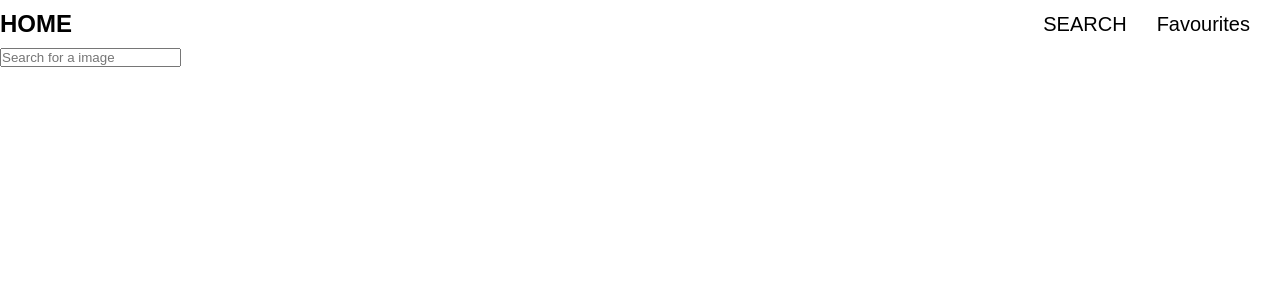
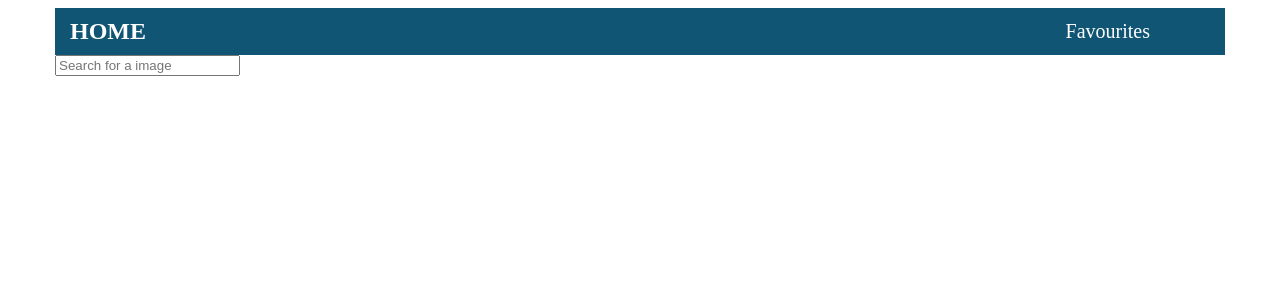
Before and after one commit to daniellevin76/image-gallery-app, a React (Create React App) app: page / in a window 1280 px wide. Shown: the top 300 px of the page. Built offline with nearby package versions, Linux system fonts and the light colour scheme.

Commit message:
css image at media

```diff
--- a/src/App.css
+++ b/src/App.css
@@ -1,18 +1,16 @@
-* {
-  margin: 0;
-  padding: 0;
-  box-sizing: border-box;
-}
+@import url("https://fonts.googleapis.com/css2?family=Source+Sans+Pro:wght@300;400;600;700;900&display=swap");
 
 .body {
   font-family: "sans.serif";
 }
 
+/* Image Styles */
+
 .image-list {
   margin: 4rem auto;
   display: grid;
   grid-gap: 1rem;
-  grid-template-columns: repeat(3, 1fr);
+  grid-template-columns: repeat(4, 1fr);
   list-style: none;
 }
 
@@ -20,70 +18,21 @@
   width: 100%;
   height: 100%;
   object-fit: cover;
-  display: block;
-}
-@import url("https://fonts.googleapis.com/css2?family=Source+Sans+Pro:wght@300;400;600;700;900&display=swap");
-
-body {
-  font-family: "Source Sans Pro", sans-serif;
-  padding: 0;
-  margin: 0;
 }
 
-@media (max-width: 480px) {
-  .image-list {
-    margin: 2rem auto;
-    display: grid;
-    grid-gap: 1rem;
-    grid-template-columns: repeat(1, 1fr);
-  }
-}
-
-@media (max-width: 992px) {
-  .image-list {
-    margin: 2rem auto;
-    display: grid;
-    grid-gap: 1rem;
-    grid-template-columns: repeat(2, 1fr);
-  }
-}
-
-.btn {
-  padding: 10px 15px;
-  background-color: var(--secondary);
-  color: var(--primary);
-  border-radius: 5px;
-  text-transform: uppercase;
-  font-weight: 700;
-  display: inline-block;
-  border: none;
-  font-size: 1rem;
-  transition: all 0.3s ease;
-  line-height: 1.1;
-}
-
-.btn:hover {
-  background-color: #1aa762;
+.image:hover {
   opacity: 1;
   cursor: pointer;
-}
-.image:hover {
-  background-color: #d7e69f;
-  opacity: 1;
-  cursor: pointer;
-}
-.btn:disabled {
-  pointer-events: none;
-  opacity: 0.5;
-}
-
-input:focus {
-  outline: none;
 }
 
 /* Header Styles */
 header {
-  background-color: var(--primary);
+  display: flex;
+  height: 1fr;
+  background-color: rgb(16, 86, 116);
+
+  align-items: center;
+  justify-content: space-between;
 }
 
 header .inner-content {
@@ -94,7 +43,7 @@ header .inner-content {
 }
 
 header a {
-  color: var(--white);
+  color: white;
   font-size: 1.25rem;
   text-decoration: none;
   transition: all 0.3s ease;
@@ -122,55 +71,49 @@ header .nav-links li {
   margin-right: 30px;
 }
 
-header .nav-links li:last-child {
-  margin-right: 0;
-}
-
-/* Add Page */
-.add-content {
-  padding: 50px 0;
-  max-width: 600px;
-  margin: 0 auto;
-}
-
-.add-content .input-wrapper input {
-  width: 100%;
-  background-color: var(--primary);
-  padding: 10px;
-  border-radius: 5px;
-  border: none;
-  color: var(--white);
-  font-size: 1.25rem;
-}
-
-.image-list {
-  padding: 0;
-  margin: 0;
-  margin-top: 20px;
-}
-
 .image-list li {
   list-style: none;
 }
 
-.header {
-  display: flex;
-  align-items: center;
-  justify-content: space-between;
-  margin-bottom: 30px;
+.container {
+  padding-right: 15px;
+  padding-left: 15px;
+  margin-right: auto;
+  margin-left: auto;
 }
 
-.ctrl-btn {
-  color: #fefefe;
-  background-color: transparent;
-  border: none;
-  transition: all 0.3s ease;
-  font-size: 1.25rem;
-  padding: 5px;
-  margin: 0;
+@media (min-width: 480px) {
+  .container {
+    width: 480px;
+  }
+  .image-list {
+    margin: 2rem auto;
+    display: grid;
+    grid-gap: 1rem;
+    grid-template-columns: repeat(1, 1fr);
+  }
 }
 
-.ctrl-btn:hover {
-  color: var(--secondary);
-  cursor: pointer;
+@media (min-width: 992px) {
+  .container {
+    width: 970px;
+  }
+  .image-list {
+    margin: 2rem auto;
+    display: grid;
+    grid-gap: 1rem;
+    grid-template-columns: repeat(2, 1fr);
+  }
 }
+
+@media (min-width: 1200px) {
+  .container {
+    width: 1170px;
+  }
+  .image-list {
+    margin: 2rem auto;
+    display: grid;
+    grid-gap: 1rem;
+    grid-template-columns: repeat(4, 1fr);
+  }
+}
--- a/src/App.js
+++ b/src/App.js
@@ -13,6 +13,7 @@ import "./App.css";
 
 function App() {
   return (
+    <div className="container">
       <Router>
         <Header />
         <Routes>
@@ -20,6 +21,7 @@ function App() {
           <Route path="/favourites" element={<Favourites />} />
         </Routes>
       </Router>
+    </div>
   );
 }
 
--- a/src/components/Favourites.js
+++ b/src/components/Favourites.js
@@ -1,5 +1,6 @@
 import React, { useState, useEffect } from "react";
 import { Image } from "./Image";
+import "../App.css";
 
 export const Favourites = () => {
   const [results, setResults] = useState([]);
@@ -13,7 +14,6 @@ export const Favourites = () => {
 
   return (
     <>
-      <h3 className="heading">Favourites</h3>
       <div>
         {results.length > 0 && (
           <ul className="image-list">
--- a/src/components/Header.js
+++ b/src/components/Header.js
@@ -1,5 +1,6 @@
 import React from "react";
 import { Link } from "react-router-dom";
+import "../App.css";
 
 export const Header = () => {
   return (
@@ -11,10 +12,6 @@ export const Header = () => {
           </div>
 
           <ul className="nav-links">
-            <li>
-              <Link to="/">SEARCH</Link>
-            </li>
-
             <li>
               <Link to="/favourites">Favourites</Link>
             </li>
--- a/src/components/Home.js
+++ b/src/components/Home.js
@@ -33,13 +33,14 @@ export const Home = () => {
 
   return (
     <>
+      <div className="search-field">
         <input
           type="text"
           placeholder="Search for a image"
           value={query}
           onChange={onChange}
         />
-
+      </div>
       <div>
         {results.length > 0 && (
           <ul className="image-list">
--- a/src/components/Image.js
+++ b/src/components/Image.js
@@ -1,5 +1,4 @@
-import React, { useState } from "react";
-
+import "../App.css"
 export const Image = ({ image }) => {
   //const { addImageToFavouriteList } = useContext(GlobalContext);
 
@@ -12,12 +11,13 @@ export const Image = ({ image }) => {
     localStorage.setItem("favouriteList", newfavouriteList);
   };
 
+  console.log(image);
   return (
     <div>
       {image.id ? (
         <img
           className="image"
-          src={image.urls.small}
+          src={image.urls.regular}
           alt={`${image.title}`}
           onClick={() => addImageToFavouriteList(image)}
         />
```
Lines whose indentation alone changed are shown as unchanged.
